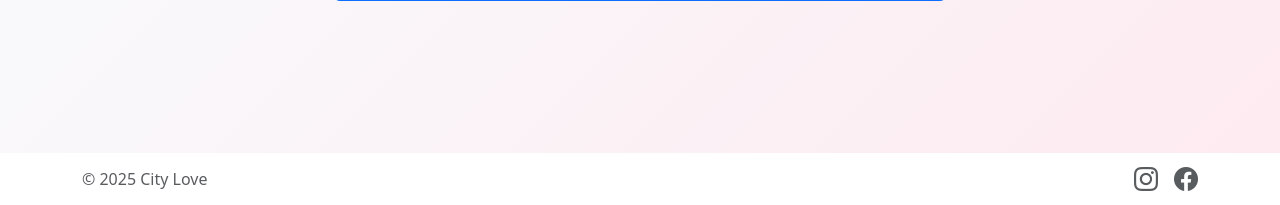
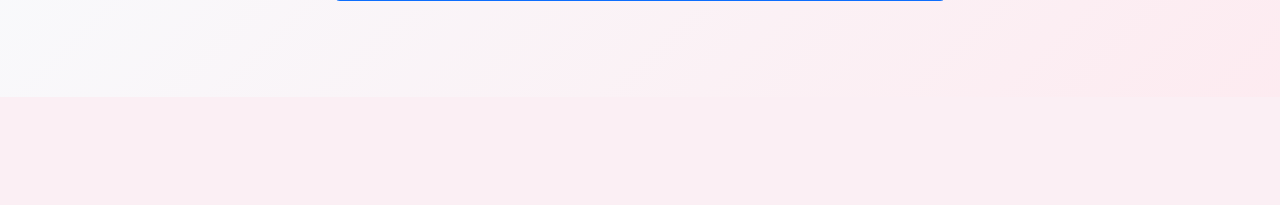
Before and after one commit to citylovecommunity/linebot, a Flask app: page /rest_r1 in a window 1280 px wide. Shown: the part 904-1109 px from the top of the page. After the commit the page ends 905 px from the top, so only its background shows below. Run offline with Flask 3, Linux system fonts and the light colour scheme; some libraries are stand-ins or nearby versions.

Commit message:
移除footer

```diff
--- a/form_app/app.py
+++ b/form_app/app.py
@@ -166,7 +166,7 @@ def invitation():
         return render_template('thank_you.html',
                                message="""
                                """,
-                               header='你的 Like，已溫柔地傳遞給對方。')
+                               header='已傳送Like❤️❤️❤️')
     return render_template('confirm.html',
                            message="""
                            """,
@@ -186,18 +186,11 @@ def liked():
         except ValueError as e:
             return render_template('error.html', message=str(e))
         return render_template('thank_you.html',
-                               header="屬於你們的連結，已悄然展開",
+                               header="屬於你們的連結已悄然展開❤️❤️❤️",
                                message="""
-                               一段新的故事正在悄悄展開，恭喜你們順利牽上了線。<br>
-                                這不只是一次系統的成功，更是一場由緣分與真誠共同成就的靠近。<br>
-                                請靜待我們為你們安排後續的認識步驟。<br>
-                                城遇始終相信，剛剛好的兩人，會在剛剛好的時刻相遇💞
                                """)
     return render_template('confirm.html',
                            message="""
-                           在茫茫人海中，有雙眼睛正溫柔停留在你身上。<br>
-                        來自未見過本人的Like，藏著對方想靠近你的心意。<br>
-                        你願意輕輕回應，讓這段可能的故事有機會展開嗎？<br>
                            """,
                            header='你悄悄地被喜歡了',
                            btn_name='確認相遇',
--- a/form_app/templates/base.html
+++ b/form_app/templates/base.html
@@ -36,26 +36,6 @@
         {% block content %}{% endblock %}
     </div>
 
-    <!-- Bootstrap Footer -->
-    <footer class="bg-white  py-2 mt-5">
-        <div class="container d-flex flex-wrap justify-content-between align-items-center">
-            <div class="d-flex align-items-center">
-                <span class="mb-0 text-body-secondary">© 2025 City Love</span>
-            </div>
-            <ul class="nav list-unstyled d-flex mb-0">
-                <li class="ms-3">
-                    <a class="text-body-secondary" href="#" aria-label="Instagram">
-                        <i class="bi bi-instagram" style="font-size: 1.5rem;"></i>
-                    </a>
-                </li>
-                <li class="ms-3">
-                    <a class="text-body-secondary" href="#" aria-label="Facebook">
-                        <i class="bi bi-facebook" style="font-size: 1.5rem;"></i>
-                    </a>
-                </li>
-            </ul>
-        </div>
-    </footer>
 </body>
 
 </html>
```
